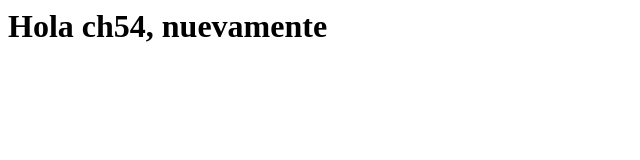
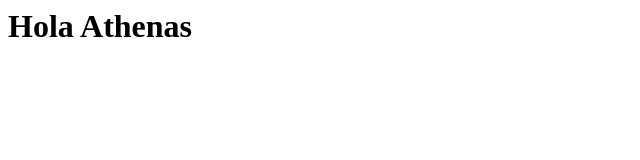
Before and after one commit to Athenas-Marlene-GM/Ch54-repoPrueba, a plain HTML site: page index.html in a window 1280 px wide. Shown: the whole page, without its empty margins (0-640 px from the left). Drawn offline with Linux system fonts and the light colour scheme.

```diff
--- a/index.html
+++ b/index.html
@@ -1,8 +1,11 @@
 <html>
+
 <head>
   <title> ch54 </title>
 </head>
+
 <body>
-  <h1>Hola ch54, nuevamente</h1>
+  <h1>Hola Athenas </h1>
 </body>
+
 </html>
```
